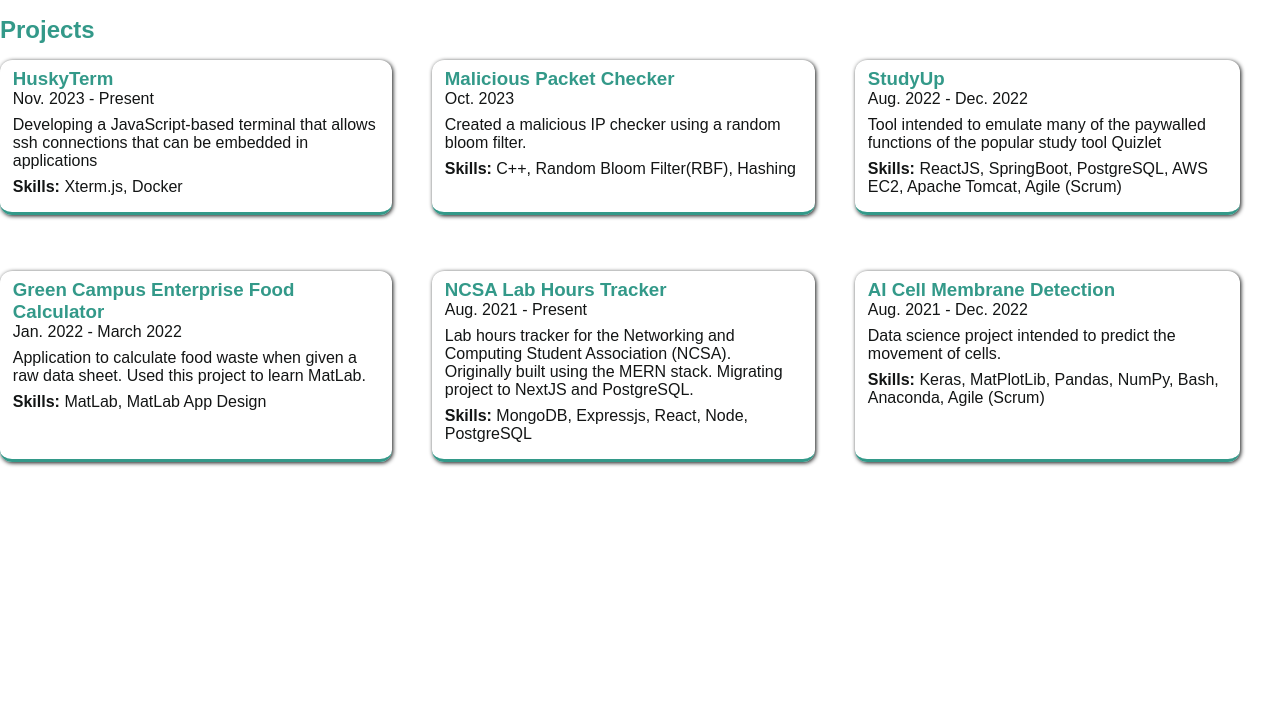
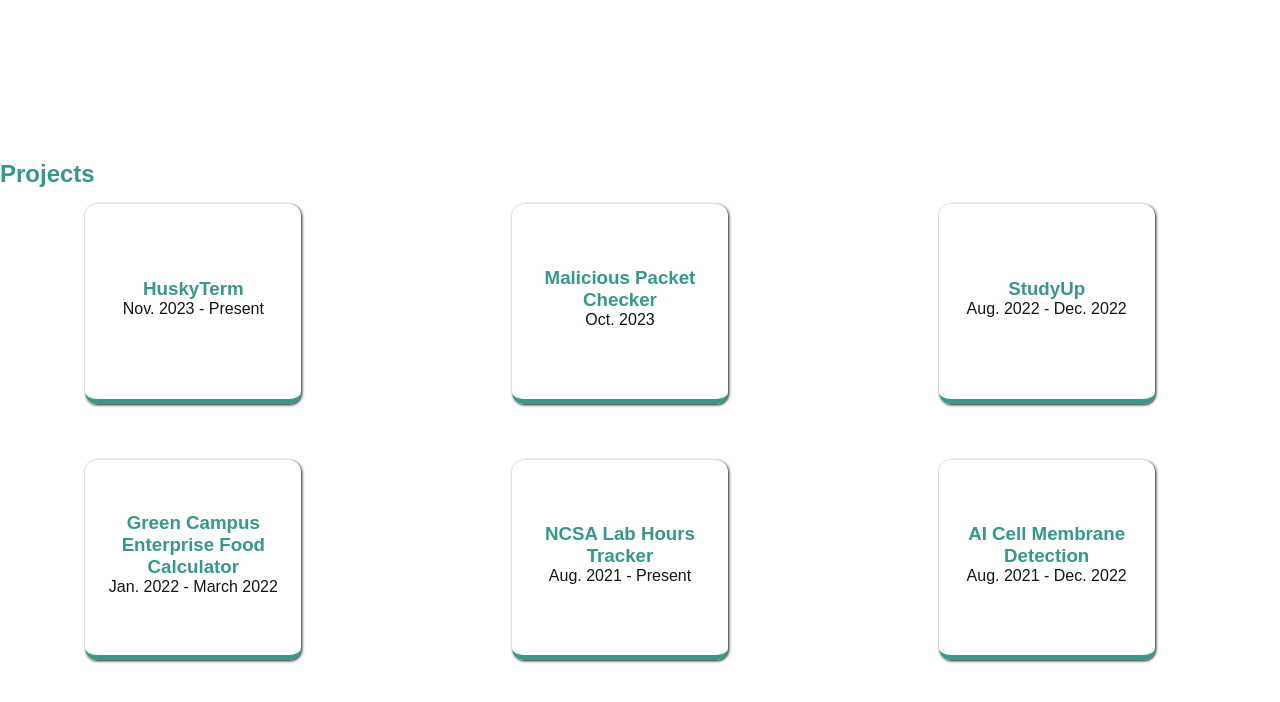
Before and after one commit to Mia-Y-Kelly/Mia-Y-Kelly.github.io, a Next.js app in the folder portfolio/: page /components/projects in a window 1280 px wide. Shown: the top 702 px of the page. Built offline with nearby package versions, Linux system fonts and the light colour scheme.

Commit message:
added card functionality for projects

```diff
--- a/portfolio/package.json
+++ b/portfolio/package.json
@@ -1,6 +1,6 @@
 {
   "name": "portfolio",
-  "version": "1.0.0",
+  "version": "1.0.5",
   "private": true,
   "scripts": {
     "dev": "next dev",
@@ -9,8 +9,9 @@
     "lint": "next lint"
   },
   "dependencies": {
-    "next": "14.1.0",
+    "next": "^14.2.4",
     "react": "^18",
+    "react-card-flip": "^1.2.3",
     "react-dom": "^18",
     "sass": "^1.70.0"
   },
--- a/portfolio/pages/components/about.jsx
+++ b/portfolio/pages/components/about.jsx
@@ -42,13 +42,13 @@
                 </div>
                 <p>
                     <br/>
-                    I am a senior studying Computer Science and Cybersecurity at Michigan Technological University. I currenly work as a research assistant building an educational cybersecurity platform. My professional experience includes an internship at Fidelity Investments, where I worked on a SpringBoot API and system's administration tasks. I also worked my university's IT department performing hardware and software troubleshooting.
+                    I am a senior studying Computer Science and Cybersecurity at Michigan Technological University. I currently work as a research assistant building an educational cybersecurity platform. My professional experience includes an internship at Fidelity Investments, where I worked on a SpringBoot API and system's administration tasks. I also worked my university's IT department performing hardware and software troubleshooting.
                     <br/><br/>
                     I have been an active member of the Networking and Computing Student Association (NCSA) and IT Oxygen Enterprise. This has contributed to the development of my skills across projects spanning full-stack development, machine learning, and cloud technologies. I currently serve as the Development Team Lead for NCSA and hold the position of Outreach Chair for IT Oxygen Enterprise.
                     {/* <br/><br/>
                     Outside of work and academic clubs and work, I was very active the women's ultimate frisbee club at my university until I tore my ACL skiing. 4 knee surgeries later, I enjoy less strenous activities such as swimming, reading, and collecting mechanical keyboards. */}
                     <br/><br/>
-                    As I approach graduation, I am actively seeking employment opportunities starting in June 2024.
+                    I am actively seeking employment opportunities, and I am open to relocation.
                 </p>
             </div>
         </div>
--- a/portfolio/pages/components/experience.jsx
+++ b/portfolio/pages/components/experience.jsx
@@ -22,7 +22,7 @@
                         <li>Integrating OAuth Google authentication.</li>
                         <li>Dockerizing application for minimal overhead.</li>
                     </ul>
-                    <h4><b>Skills:</b> JavaScript, MySQL, Docker, Cpanel</h4>
+                    <h4><b>Skills:</b> Express, Node, xterm, MySQL, Docker, OAuth, cPanel</h4>
                 </div>
                 <div className={estyles.position}>
                     <h3>Full Stack Intern</h3>
--- a/portfolio/pages/components/projects.jsx
+++ b/portfolio/pages/components/projects.jsx
@@ -1,8 +1,40 @@
 import pstyles from '@/styles/Projects.module.scss';
 import styles from "@/styles/Home.module.scss";
-import { PT_Sans } from 'next/font/google';
+import { useState, useEffect } from 'react';
+import ReactCardFlip from 'react-card-flip';
 
 export default function Projects() {
+  const [flipped, setFlipped] = useState([
+                                  false,
+                                  false,
+                                  false,
+                                  false,
+                                  false,
+                                  false
+                                ]);
+
+  function handleClick(arr1, target) {
+    let tmp = [
+      false,
+      false,
+      false,
+      false,
+      false,
+      false
+    ];
+
+    for(let idx=0; idx < 6; idx++) {
+      if(idx == target) {
+        tmp[idx] = !(arr1[idx]);
+      } else {
+        tmp[idx] = arr1[idx];
+      }
+    }
+
+    setFlipped(tmp);
+  }
+
+  // Run on initial render
   return(
       <>
       <div
@@ -13,42 +45,145 @@
             Projects
           </h2>
             <div className={pstyles.projectsContainer}>
-              <div className={pstyles.project}>
+              <ReactCardFlip
+                isFlipped={flipped[0]}
+                flipDirection='horizontal'
+                index={1}
+              >
+                <div
+                  className={pstyles.project}
+                  onClick={()=>{
+                    handleClick(flipped, 0);
+                  }}
+                >
                     <h3>HuskyTerm</h3>
                     <h4>Nov. 2023 - Present</h4>
+                  </div>
+                <div
+                  className={pstyles.project}
+                  onClick={()=>{
+                    handleClick(flipped, 0);
+                  }}
+                >
                   <p>Developing a JavaScript-based terminal that allows ssh connections that can be embedded in applications</p>
                   <p><b>Skills: </b> Xterm.js, Docker</p>
                 </div>
-              <div className={pstyles.project}>
+              </ReactCardFlip>
+              <ReactCardFlip
+                isFlipped={flipped[1]}
+                flipDirection='horizontal'
+              >
+                  <div
+                    className={pstyles.project}
+                    onClick={()=>{
+                      handleClick(flipped, 1);
+                    }}
+                  >
                     <h3>Malicious Packet Checker</h3>
                     <h4>Oct. 2023</h4>
+                  </div>
+                  <div
+                    className={pstyles.project}
+                    onClick={()=>{
+                      handleClick(flipped, 1);
+                    }}
+                  >
                     <p>Created a malicious IP checker using a random bloom filter.</p>
                     <p><b>Skills: </b>C++, Random Bloom Filter(RBF), Hashing</p>
                   </div>
-              <div className={pstyles.project}>
+              </ReactCardFlip>
+              <ReactCardFlip
+                isFlipped={flipped[2]}
+                flipDirection='horizontal'
+              >
+                <div
+                  className={pstyles.project}
+                  onClick={()=>{
+                    handleClick(flipped, 2);
+                  }}
+                >
                   <h3>StudyUp</h3>
                   <h4>Aug. 2022 - Dec. 2022</h4>
-                <p>Tool intended to emulate many of the paywalled functions of the popular study tool Quizlet</p>
+                </div>
+                <div
+                  className={pstyles.project}
+                  onClick={()=>{
+                    handleClick(flipped, 2);
+                  }}
+                >
+                  <p>Tool intended to emulate the paywalled functions of the popular study tool Quizlet</p>
                   <p><b>Skills: </b> ReactJS, SpringBoot, PostgreSQL, AWS EC2, Apache Tomcat, Agile (Scrum)</p>
                 </div>
-              <div className={pstyles.project}>
+              </ReactCardFlip>
+              <ReactCardFlip
+                isFlipped={flipped[3]}
+                flipDirection='horizontal'
+              >
+                <div
+                  className={pstyles.project}
+                  onClick={()=>{
+                    handleClick(flipped, 3);
+                  }}
+                >
                   <h3>Green Campus Enterprise Food Calculator</h3>
                   <h4>Jan. 2022 - March 2022</h4>
+                </div>
+                <div
+                  className={pstyles.project}
+                  onClick={()=>{
+                    handleClick(flipped, 3);
+                  }}
+                >
                   <p>Application to calculate food waste when given a raw data sheet. Used this project to learn MatLab.</p>
                   <p><b>Skills: </b> MatLab, MatLab App Design</p>
                 </div>
-              <div className={pstyles.project}>
+              </ReactCardFlip>
+              <ReactCardFlip
+                isFlipped={flipped[4]}
+                flipDirection='horizontal'
+              >
+                <div
+                  className={pstyles.project}
+                  onClick={()=>{
+                    handleClick(flipped, 4);
+                  }}
+                >
                   <h3>NCSA Lab Hours Tracker</h3>
                   <h4>Aug. 2021 - Present</h4>
-                <p>Lab hours tracker for the Networking and Computing Student Association (NCSA). Originally built using the MERN stack. Migrating project to NextJS and PostgreSQL.</p>
+                </div>
+                <div
+                  className={pstyles.project}
+                  onClick={()=>{
+                    handleClick(flipped, 4);
+                  }}
+                >
+                  <p>Full stack application originally built using the MERN stack. Migrating project to NextJS and PostgreSQL.</p>
                   <p><b>Skills: </b> MongoDB, Expressjs, React, Node, PostgreSQL</p>
                 </div>
-              <div className={pstyles.project}>
+              </ReactCardFlip>
+              <ReactCardFlip
+                isFlipped={flipped[5]}
+                flipDirection='horizontal'
+              >
+              <div
+                className={pstyles.project}
+                onClick={()=>{
+                  handleClick(flipped, 5);
+                }}
+              >
                 <h3>AI Cell Membrane Detection</h3>
                 <h4>Aug. 2021 - Dec. 2022</h4>
+                </div>
+              <div
+                className={pstyles.project}
+                onClick={()=>{
+                  handleClick(flipped, 5);
+                }}
+              >
                 <p>Data science project intended to predict the movement of cells.</p>
                 <p><b>Skills: </b> Keras, MatPlotLib, Pandas, NumPy, Bash, Anaconda, Agile (Scrum)</p>
               </div>
+              </ReactCardFlip>
         </div>
           </div>
       </>
--- a/portfolio/styles/Projects.module.scss
+++ b/portfolio/styles/Projects.module.scss
@@ -1,35 +1,41 @@
 .projects {
     min-height: 85vh;
+    margin-top: 20vh;
 }
 
 .projectsContainer {
     display: grid;
-    grid-template-columns: repeat(3, [col] auto);
+    grid-template-columns: repeat(3, [col] 20vw);
     justify-content: space-around;
     h2 {
         color: rgb(var(--accent));
+        margin-top: 10vh;
     }
 
     .project {
         border-radius: var(--border-radius);
         border-width: 3px;
         border-style: solid;
-        border-bottom-color:  rgb(var(--accent));
+        border-bottom: thick inset rgb(var(--accent));
         border-top: none;
         border-right: none;
         border-left: none;
 
-        box-shadow: 1px 1px 4px rgb(var(--project-outline));
-        // background: radial-gradient(
-        //     rgb(var(--background)),
-        //     var(--grad-end)
-        // );
-
+        box-shadow: 1px 1px 3px rgb(var(--project-outline));
         margin: 2vh 5vh 5vh 0;
         padding: 1vh 1vw 1vh 1vw;
 
+        min-height: 25vh;
+        display: flex;
+        flex-direction: column;
+        justify-content: center;
+        align-items: center;
+        text-align: center;
+
+
         h3 {
             color: rgb(var(--accent));
+
         }
 
         h4 {
@@ -41,6 +47,19 @@
             margin-bottom: .5em;
             font-weight: normal;
         }
+
+        .projectFront {
+            display: block;
+        }
+
+        .hideMe {
+            display: none;
+        }
+    }
+
+    .project:hover {
+        box-shadow: 1px 1px 8px rgb(var(--project-outline));
+        cursor: pointer;
     }
 }
 
--- a/portfolio/styles/globals.scss
+++ b/portfolio/styles/globals.scss
@@ -33,14 +33,14 @@
   --accent: 51, 153, 137;
   --text-color: 19, 21, 21;
   --background: rgb(255, 250, 251);
-  --nav-line: 19, 21, 21;
+  --nav-line: var(--text-color);
 
   --socials-background: rgba(var(--accent), .4);
 
-  --bullet-color: 51, 153, 137;
+  --bullet-color: var(--accent);
   --project-outline: var(--text-color);
 
-  --grad-end: rgba(19, 21, 21, .3);
+  --grad-end: rgba(rgb(var(--text-color)) .3);
 }
 
 html[data-theme=light] {
@@ -49,17 +49,28 @@
 
 @media (prefers-color-scheme: light) {
   :root {
+    // --accent: 51, 153, 137;
+    // --text-color: 19, 21, 21;
+    // --background: rgb(255, 250, 251);
+    // --nav-line: 19, 21, 21;
+
+    // --socials-background: rgba(var(--accent), .4);
+
+    // --bullet-color: 51, 153, 137;
+    // --project-outline: var(--text-color);
+
+    // --grad-end: rgba(19, 21, 21, .3);
     --accent: 51, 153, 137;
     --text-color: 19, 21, 21;
     --background: rgb(255, 250, 251);
-    --nav-line: 19, 21, 21;
+    --nav-line: var(--text-color);
 
     --socials-background: rgba(var(--accent), .4);
 
-    --bullet-color: 51, 153, 137;
+    --bullet-color: var(--accent);
     --project-outline: var(--text-color);
 
-    --grad-end: rgba(19, 21, 21, .3);
+    --grad-end: rgba(rgb(var(--text-color)) .3);
   }
 
   html {
@@ -69,10 +80,11 @@
 
 /* Dark Mode */
 :root[data-theme=dark] {
-  --accent: 125, 226, 209;
+  --accent: 83, 207, 189;
   --text-color: 255, 250, 251;
   // --background: 74, 71, 62;
-  --background: rgb(43, 44, 40);
+  // --background: rgb(43, 44, 40);
+  --background: rgb(48, 44, 40);
   --nav-line: 255, 250, 251;
 
   --socials-background: rgb(var(--accent));
@@ -89,7 +101,7 @@
 
 @media (prefers-color-scheme: dark) {
   :root {
-    --accent: 125, 226, 209;
+    --accent: 83, 207, 189;
     --text-color: 255, 250, 251;
     // --background: rgb(74, 71, 62);
     --background: rgb(43, 40, 32);
```
Also changed, not shown: portfolio/styles/Experience.module.scss (+18 -1 lines), 1 other file (tests, documents, lock files or other folders). Lines whose indentation alone changed are shown as unchanged.
